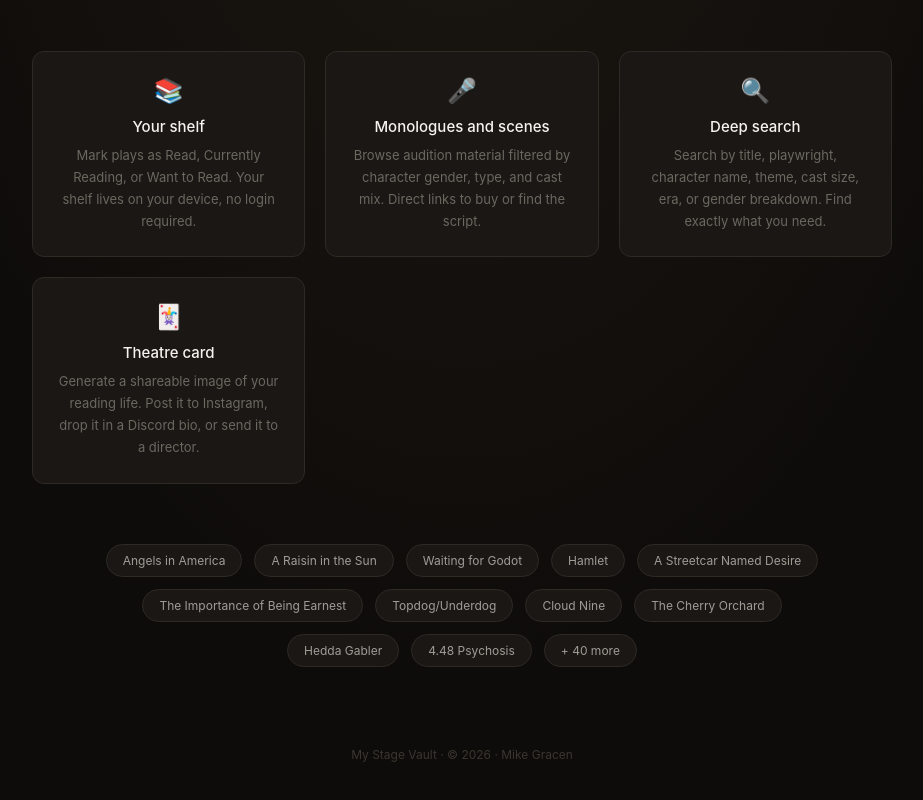
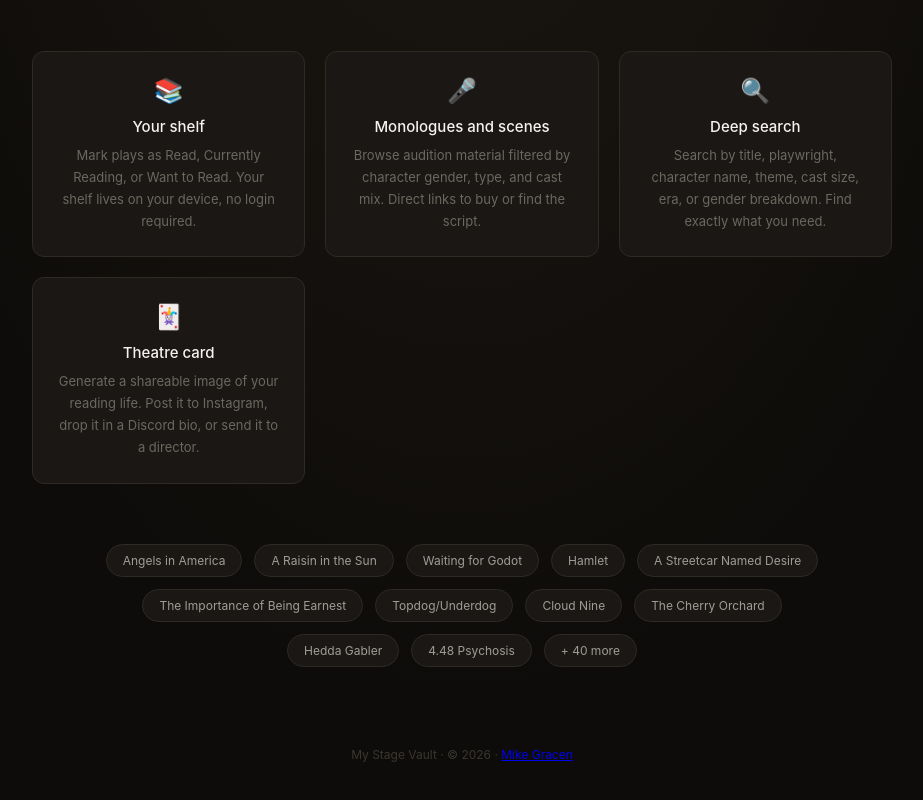
Before and after one commit to mgracen/mystagevault, a plain HTML site: page frontend/index.html in a window 1280 px wide. Shown: the part 492-1292 px from the top of the page, without its empty margins (178-1101 px from the left). Drawn offline with Linux system fonts and the light colour scheme.

Commit message:
Update index.html

```diff
--- a/frontend/index.html
+++ b/frontend/index.html
@@ -74,6 +74,6 @@
       <span class="play-pill">+ 40 more</span>
     </div>
   </div>
-  <footer>My Stage Vault &middot; &copy 2026 &middot <ahref="https://github.com/mgracen">Mike Gracen</a></footer>
+  <footer>My Stage Vault &middot; &copy 2026 &middot <a href="https://github.com/mgracen">Mike Gracen</a></footer>
 </body>
 </html>
```
